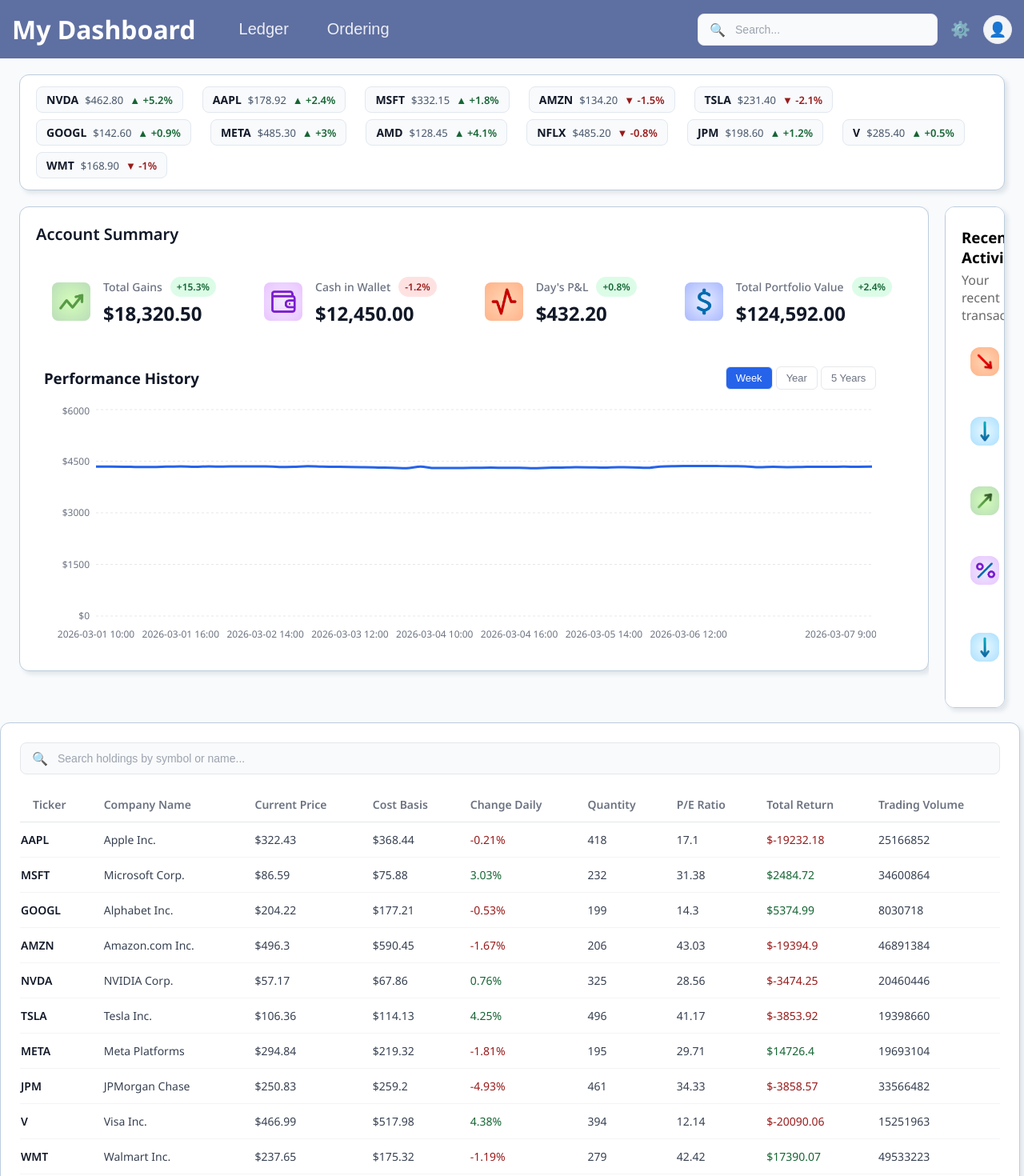
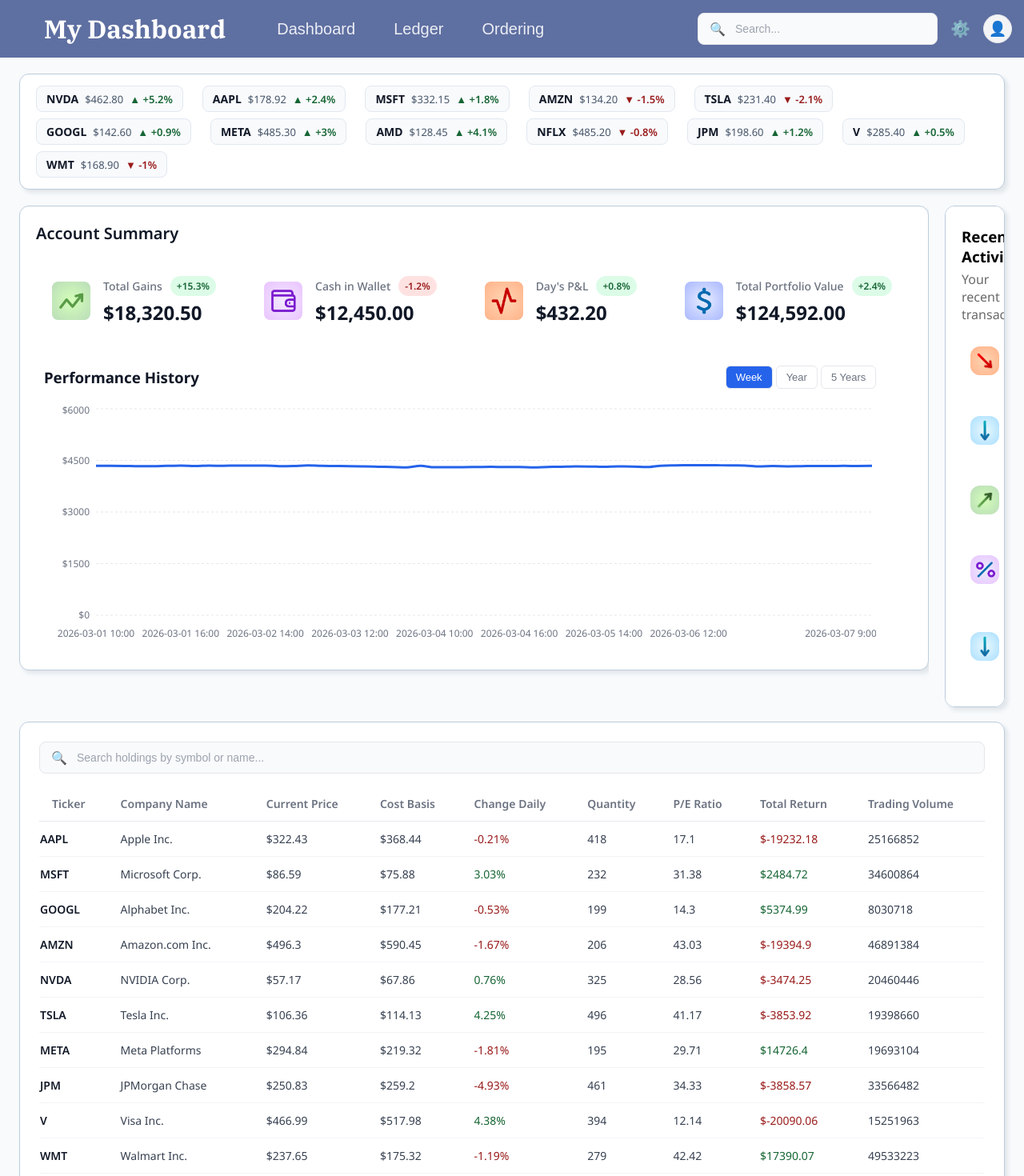
Before and after one commit to orion-trading-platform/frontend, a React (Vite) app in the folder apps/web_client/: page / in a window 1280 px wide. Shown: the top 1470 px of the page at 80% size. Built offline with nearby package versions, Linux system fonts and the light colour scheme.

Commit message:
added some more styling

```diff
--- a/apps/web_client/index.html
+++ b/apps/web_client/index.html
@@ -6,6 +6,8 @@
     <title>Class Trading Platform</title>
     <link rel="preconnect" href="https://fonts.googleapis.com">
     <link rel="preconnect" href="https://fonts.gstatic.com" crossorigin>
+    <link href="https://fonts.googleapis.com/css2?family=IBM+Plex+Sans:ital,wght@0,100..700;1,100..700&family=IBM+Plex+Serif:ital,wght@0,100;0,200;0,300;0,400;0,500;0,600;0,700;1,100;1,200;1,300;1,400;1,500;1,600;1,700&display=swap" rel="stylesheet">    <link rel="preconnect" href="https://fonts.googleapis.com">
+    <link rel="preconnect" href="https://fonts.gstatic.com" crossorigin>
     <link href="https://fonts.googleapis.com/css2?family=Noto+Sans:ital,wght@0,100..900;1,100..900&display=swap" rel="stylesheet">
   </head>
   <body>
--- a/apps/web_client/src/features/dashboard/DashboardPage.tsx
+++ b/apps/web_client/src/features/dashboard/DashboardPage.tsx
@@ -76,12 +76,26 @@
         <div style={{ display: 'flex', justifyContent: 'left', alignItems: 'left', width: '100%' }}>
 
           {/* LEFT SECTION: Title */}
-          <div style={{ display: 'flex', justifyContent: 'flex-start', width:'max-content', paddingRight:'54px' }}>
+          <div style={{ display: 'flex', justifyContent: 'flex-start', width:'max-content', paddingRight:'64px', paddingLeft: '40px' }}>
             <h1 style={{ margin: 0, fontSize: '32px', color: 'white' }}>My Dashboard</h1>
           </div>
 
           {/* MIDDLE SECTION: Navigation Links */}
           <div style={{ flex: 1, display: 'flex', justifyContent: 'left', gap: '48px', width: '-webkit-fill-available' }}>
+            <button
+              onClick={() => console.log('Route to /dashboard')}
+              style={{
+                background: 'transparent',
+                border: 'none',
+                fontSize: '20px',
+                fontWeight: 500,
+                color: '#eceef5',
+                cursor: 'pointer',
+                padding: 0
+              }}
+            >
+              Dashboard
+            </button>
             <button
               onClick={() => console.log('Route to /ledger')}
               style={{
--- a/apps/web_client/src/features/dashboard/layouts/DashboardGrid.module.css
+++ b/apps/web_client/src/features/dashboard/layouts/DashboardGrid.module.css
@@ -5,6 +5,7 @@
   box-sizing: border-box;
   background-color: 	#F8FAFC; /* Light gray background */
   gap: 20px;
+  font-family: "Noto Sans", Roboto;
   width:100%;
 
   /* THE FLOOR PLAN */
@@ -30,6 +31,7 @@
   align-items: left;
   width: -webkit-fill-available;
   height: -webkit-fill-available;
+  font-family: "IBM Plex Serif", serif;
 }
 
 .moversArea {
@@ -104,6 +106,8 @@
 .holdingsSection {
   grid-area: holdings;
   background: white;
+  margin-left: 24px;
+  margin-right: 24px;
   padding-right: 24px;
   padding-top: 24px;
   padding-left: 24px;
@@ -111,7 +115,6 @@
   width:-webkit-fill-available;
   box-shadow: 4px 4px 5px #9aa6b23c;
   margin-bottom: 5px;
-  margin-right: 5px;
   border: 1px solid #BCCCDC;
   flex: 0; /* Fill remaining space in main column */
 }
```
